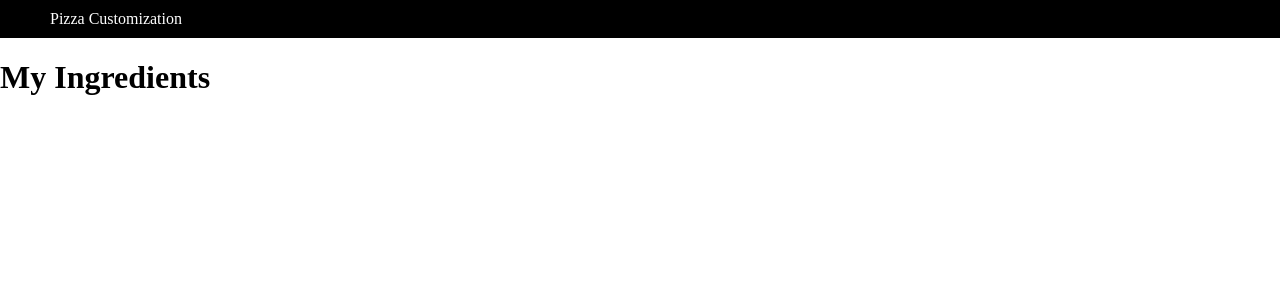
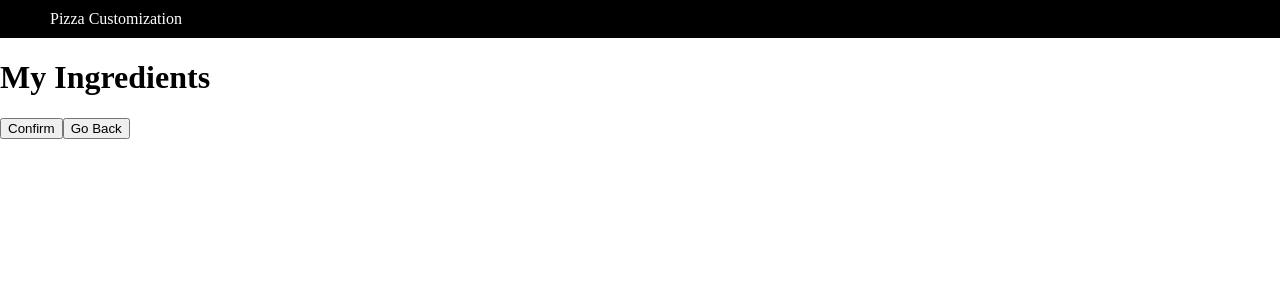
Before and after one commit to DinhSonHai/pizza-customization-reactjs, a React (Create React App) app: page /checkout in a window 1280 px wide. Shown: the top 300 px of the page. Built offline with nearby package versions, Linux system fonts and the light colour scheme.

Commit message:
Add checkout feature

```diff
--- a/public/index.html
+++ b/public/index.html
@@ -15,6 +15,9 @@
       user's mobile device or desktop. See https://developers.google.com/web/fundamentals/web-app-manifest/
     -->
     <link rel="manifest" href="%PUBLIC_URL%/manifest.json" />
+    <link
+    href="https://fonts.googleapis.com/css2?family=Comfortaa:wght@300&family=Indie+Flower&family=Open+Sans+Condensed:ital,wght@1,300&display=swap"
+    rel="stylesheet">
     <!--
       Notice the use of %PUBLIC_URL% in the tags above.
       It will be replaced with the URL of the `public` folder during the build.
--- a/src/components/Checkout.js
+++ b/src/components/Checkout.js
@@ -1,13 +1,38 @@
-import React from 'react'
+import React, { useState } from 'react';
+import { useHistory } from 'react-router-dom';
+
+import PizzaMan from '../assets/PizzaMan.png'
 
 export default function Checkout({ ingredients }) {
+  const history = useHistory();
+  const [success, setSuccess] = useState(false);
   return (
     <div style={{ display: 'flex' }}>
       <div>
-        <h1>My Ingredients</h1>
-        { Object.keys(ingredients).map((ingredient) => {
-          return (ingredients[ingredient] && <p>{ ingredient[0].toUpperCase() }{ ingredient.substr(1) }</p> )
-        })}
+        <div>
+          <h1>My Ingredients</h1>
+          { Object.keys(ingredients).map((ingredient) => {
+            return (ingredients[ingredient] && <p>{ ingredient[0].toUpperCase() }{ ingredient.substr(1) }</p> )
+          })}
+          <button onClick={() => setSuccess(true)}>Confirm</button>
+          <button onClick={() => history.push('/')}>Go Back</button>
+        </div>
+      </div>
+      <div style={{ flex: 1 }}>
+        {success && (
+            <div style={{ textAlign: "center" }}>
+              <img src={PizzaMan} alt="pizzaman" height="300px" />
+              <div style={{ fontFamily: "Open Sans Condensed", fontSize: 35 }}>
+                We have received your order, Thank you
+              </div>
+              <div style={{ fontFamily: "Comfortaa" }}>
+                Order #{Math.round(Math.random() * 100000)}
+              </div>
+              <div style={{ fontFamily: "Indie Flower", fontSize: 20 }}>
+                Will be ready in 20-30 min.
+              </div>
+            </div>
+          )}
       </div>
     </div>
   )
--- a/src/components/Customize.js
+++ b/src/components/Customize.js
@@ -11,7 +11,7 @@ import Basil from '../assets/Basil.png';
 import Tomato from '../assets/Tomato.png';
 
 function Customize({ ingredients, setIngredients }) {
-  let history = useHistory();
+  const history = useHistory();
   const onChange = (e, name) => {
     console.log(e)
     let newIngredients = JSON.parse(JSON.stringify(ingredients));
```
Also changed, not shown: src/assets/PizzaMan.png (added).
